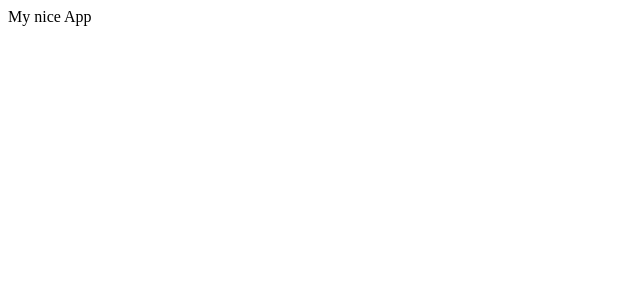
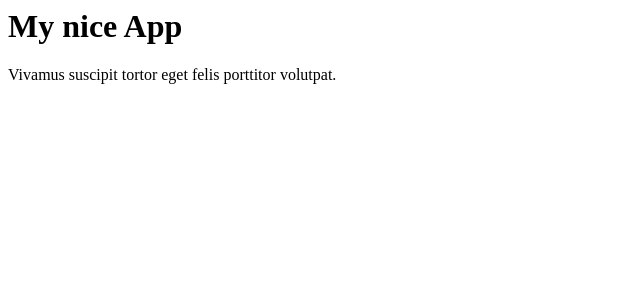
Before and after one commit to dominiquefabre/react-redux, a React app: page / in a window 1280 px wide. Shown: the top 300 px of the page, without its empty margins (0-640 px from the left). Built offline with nearby package versions, Linux system fonts and the light colour scheme.

Commit message:
Components 2

```diff
--- a/src/App.js
+++ b/src/App.js
@@ -1,18 +1,15 @@
 import React from 'react'
 
-function App(props) {
+import Title from './Title'
+import Content from './Content'
 
-  return React.createElement(
-    'div',
-    { id: props.id },
-    props.children
-  )
-}
-
-// const App = ({ id, children }) => React.createElement(
-//   'div',
-//   { id },
-//   children
-// )
+const App = () => React.createElement(
+  'div',
+  {},
+  [
+    React.createElement(Title, { id: 'app-title' }, 'My nice App'),
+    React.createElement(Content, {}, 'Vivamus suscipit tortor eget felis porttitor volutpat.')
+  ]
+)
 
 export default App
--- /dev/null
+++ b/src/Content.js
@@ -0,0 +1,9 @@
+import React from 'react'
+
+const Content = ({children }) => React.createElement(
+  'p',
+  {},
+  children
+)
+
+export default Content
--- /dev/null
+++ b/src/Title.js
@@ -0,0 +1,9 @@
+import React from 'react'
+
+const Title = ({ id, children }) => React.createElement(
+  'h1',
+  { id },
+  children
+)
+
+export default Title
--- a/src/index.js
+++ b/src/index.js
@@ -5,8 +5,4 @@ import App from './App'
 
 const root = ReactDOM.createRoot(document.getElementById('app-root'))
 
-root.render(React.createElement(
-  App,
-  {id: 'app'},
-  'My nice App'
-))
+root.render(React.createElement(App))
```
